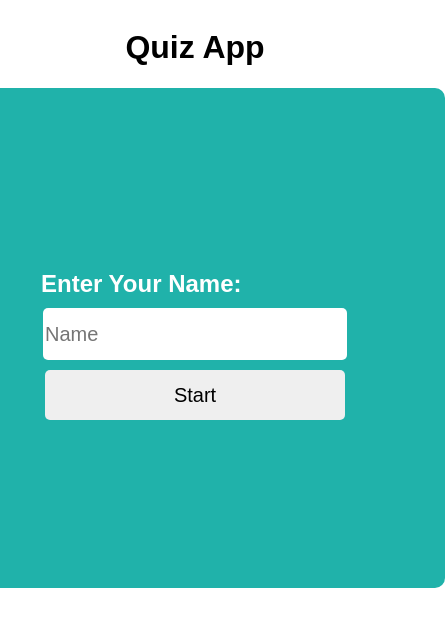
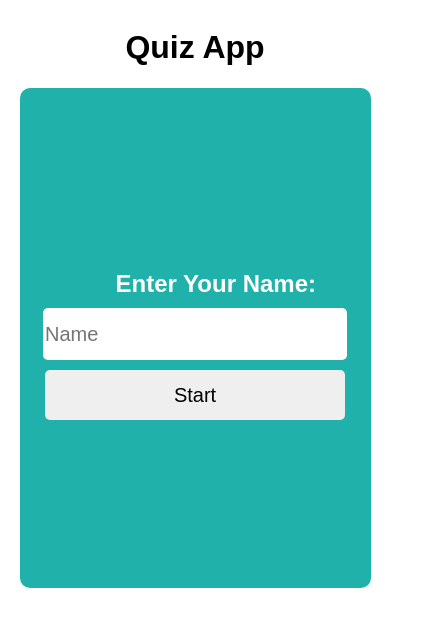
Before and after one commit to Koshur1504/QuizApp, a React (Create React App) app: page / in a window 390 px wide. Shown: the top 626 px of the page, 445 px wide, since content can reach past the window. Built offline with nearby package versions, Linux system fonts and the light colour scheme.

Commit message:
adjusting css

```diff
--- a/src/App.css
+++ b/src/App.css
@@ -79,7 +79,6 @@ h3 {
   align-self: flex-start;
   margin-left: 6rem;
   margin-bottom: 0.3rem;
-
 }
 #p {
   color: red;
@@ -91,3 +90,10 @@ h3 {
   margin: 0;
   color: white;
 }
+@media only screen and (max-width: 600px) {
+  .Menu,
+  .Quiz,
+  .EndScreen {
+    width: 90vw;
+  }
+}
```
